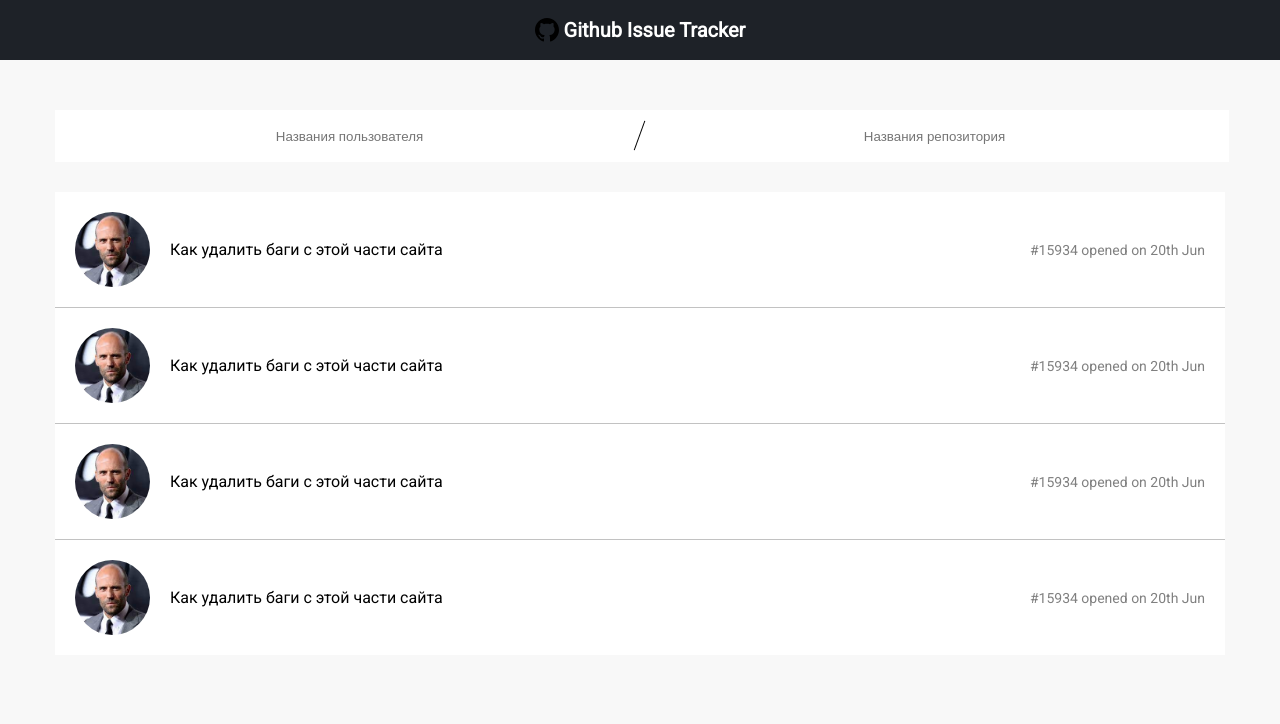
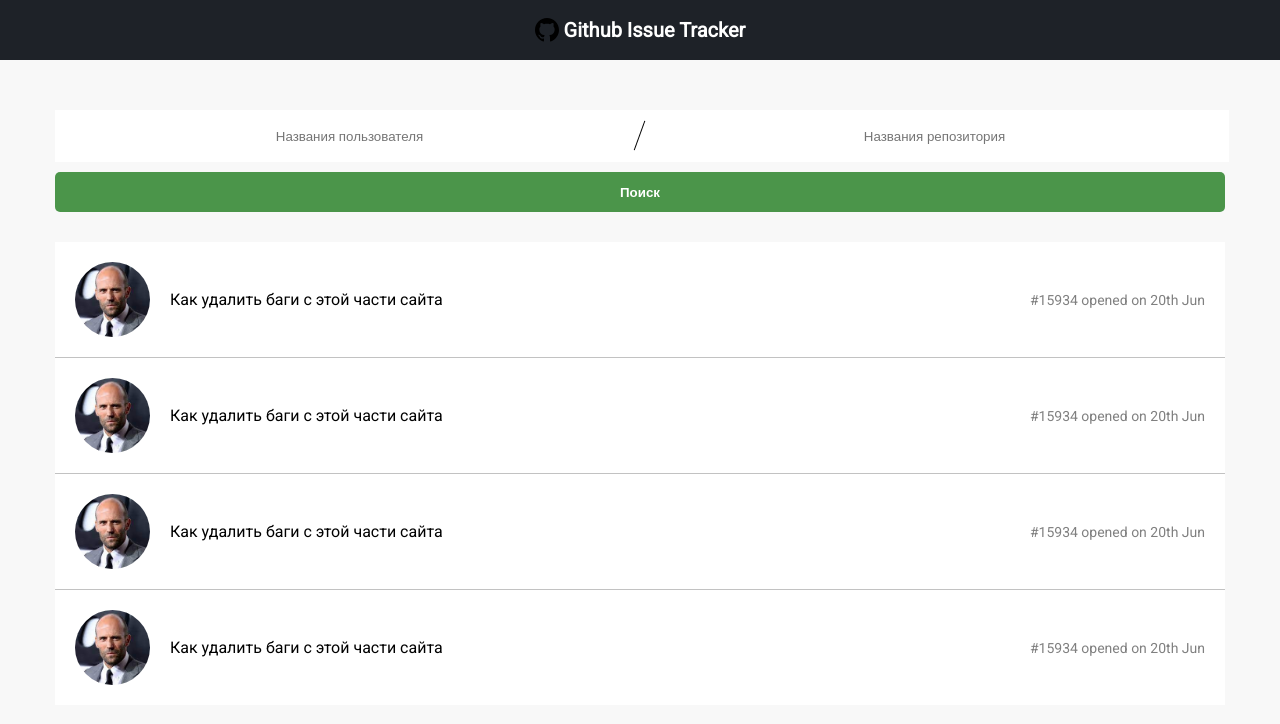
Before and after one commit to dcristafovici/GithbubFrontend, a React (Create React App) app: page / in a window 1280 px wide. Shown: the top 724 px of the page. Built offline with nearby package versions, Linux system fonts and the light colour scheme.

Commit message:
add redux in project, create synchronous request

```diff
--- a/package.json
+++ b/package.json
@@ -10,14 +10,20 @@
     "@types/node": "^12.20.13",
     "@types/react": "^17.0.5",
     "@types/react-dom": "^17.0.5",
+    "axios": "^0.21.1",
     "eslint-config-airbnb": "^18.2.1",
     "node-sass": "^6.0.0",
     "react": "^17.0.2",
     "react-dom": "^17.0.2",
+    "react-redux": "^7.2.4",
     "react-scripts": "4.0.3",
+    "redux": "^4.1.0",
+    "redux-thunk": "^2.3.0",
     "typescript": "^4.2.4",
     "web-vitals": "^1.1.2"
   },
+  "proxy": "http://localhost:8000/",
+  "secure": false,
   "scripts": {
     "start": "react-scripts start",
     "build": "react-scripts build",
--- a/src/components/Find/Find.sass
+++ b/src/components/Find/Find.sass
@@ -3,6 +3,7 @@
   &-form
     display: flex
     align-items: center
+    flex-wrap: wrap
     .form-group
       width: 50%
       position: relative
@@ -17,6 +18,9 @@
           position: absolute
           background: #000
           z-index: 5
+      &:last-child
+        margin-top: 10px
+        width: 100%
 input
   height: 50px
   width: 100%
@@ -25,3 +29,20 @@ input
   text-align: center
   color: #000
   outline: none
+
+button.button
+  width: 100%
+  padding: 0
+  justify-content: center
+  height: 40px
+  display: flex
+  align-items: center
+  border-radius: 0
+  cursor: pointer
+  border: none
+  outline: none
+  background: #4B954A
+  border-radius: 5px
+  span
+    color: #fff
+    font-weight: bold
--- a/src/components/Find/Find.tsx
+++ b/src/components/Find/Find.tsx
@@ -1,21 +1,45 @@
-import React from 'react'
+import React, { useState } from 'react'
+import {useDispatch} from 'react-redux'
+import { fetchIssues } from '../../redux/actions/issuesAction'
+import axios from 'axios'
 import './Find.sass'
+
+
 const Find:React.FC = () => {
+
+  const [form, setForm] = useState({
+    user: "",
+    repository: ""
+  })
+  const dispatch = useDispatch();
+
+  const onChangeHandler = (e:React.FormEvent<HTMLInputElement>) => {
+    setForm({...form, [e.currentTarget.name]: e.currentTarget.value})
+  }
+
+  const onSubmitForm = async(e:React.FormEvent<HTMLButtonElement>) => {
+    e.preventDefault()
+    await dispatch(fetchIssues(form.user, form.repository))
+  }
+
+
   return(
     <section className="find">
       <div className="container">
         <div className="find-form">
 
           <div className="form-group">
-            <input type="text" placeholder='Названия пользователя'/>
+            <input type="text" name='user' onChange={onChangeHandler} placeholder='Названия пользователя'/>
           </div>
 
           <div className="form-group">
-            <input type="text" placeholder='Названия репозитория'/>
+            <input type="text" name='repository' onChange={onChangeHandler} placeholder='Названия репозитория'/>
           </div>
 
-          <div className="form-button">
-
+          <div className="form-group">
+            <button className="button" onClick={onSubmitForm}>
+              <span>Поиск</span>
+            </button>
           </div>
         </div>
       </div>
--- a/src/components/Issues/Issues.tsx
+++ b/src/components/Issues/Issues.tsx
@@ -1,8 +1,11 @@
-import React from 'react'
+import React, { useEffect } from 'react'
 import IssuesItem from './IssuesItem'
 import "./Issues.sass"
 
 const Issues:React.FC = () => {
+
+
+
   return(
     <section className="issues">
       <div className="container">
--- a/src/index.tsx
+++ b/src/index.tsx
@@ -3,12 +3,26 @@ import ReactDOM from 'react-dom';
 import App from './App';
 import './index.sass'
 import reportWebVitals from './reportWebVitals';
+import { applyMiddleware, createStore, compose } from 'redux'
+import {Provider} from "react-redux";
+import thunk from 'redux-thunk'
+import {rootReducer} from './redux/reducers/rootReducer'
 
 
+export const composeEnhancers = (window && (window as any).__REDUX_DEVTOOLS_EXTENSION_COMPOSE__) || compose;
+
+const Store = createStore(rootReducer,
+  composeEnhancers(
+    applyMiddleware(thunk)
+  )
+)
+
 ReactDOM.render(
-  <React.StrictMode>
-    <App />
-  </React.StrictMode>,
+  <Provider store={Store}>
+    <React.StrictMode>
+      <App />
+    </React.StrictMode>
+  </Provider>,
   document.getElementById('root')
 );
 
--- /dev/null
+++ b/src/redux/action-types/issuesTypes.ts
@@ -0,0 +1,3 @@
+export const FETCH_ISSUES_START = "FETCH_ISSUES_START"
+export const FETCH_ISSUES_SUCCESS  = "FETCH_ISSUES_SUCCESS"
+export const FETCH_ISSUES_FAIL = "FETCH_ISSUES_FAIL"
--- /dev/null
+++ b/src/redux/actions/issuesAction.ts
@@ -0,0 +1,29 @@
+import axios from 'axios'
+import {
+  FETCH_ISSUES_START,
+  FETCH_ISSUES_SUCCESS,
+  FETCH_ISSUES_FAIL
+  } from '../action-types/issuesTypes'
+
+export const fetchIssues = (user:any, repository:any) => async(dispatch:any) => {
+  console.log(user, repository)
+  try{
+    dispatch({
+      type: FETCH_ISSUES_START,
+    })
+    const { data } = await axios.get('http://localhost:8000/api/issues', {params: {user, repository}})
+
+    dispatch({
+      type: FETCH_ISSUES_SUCCESS,
+      payload: data
+    })
+
+  } catch(error){
+    dispatch({
+      type: FETCH_ISSUES_FAIL,
+      payload: error.response && error.response.data.message
+        ? error.response.data.message
+        : error.message
+    })
+  }
+}
--- /dev/null
+++ b/src/redux/reducers/issuesReducer.tsx
@@ -0,0 +1,38 @@
+import {
+  FETCH_ISSUES_START,
+  FETCH_ISSUES_SUCCESS,
+  FETCH_ISSUES_FAIL } from '../action-types/issuesTypes'
+
+const initialState = {
+  issues : [],
+  loading: false,
+  errors: []
+}
+export const issuesReducer = (state = initialState, action:any) =>{
+  switch(action.type){
+
+    case FETCH_ISSUES_START:
+      return{
+        ...state,
+        loading: true,
+        errors: []
+      }
+
+    case FETCH_ISSUES_SUCCESS:
+      return{
+        ...state,
+        loading: false,
+        issues: action.payload
+      }
+
+    case FETCH_ISSUES_FAIL:
+      return{
+        ...state,
+        loading: false,
+        erors: action.payload
+      }
+
+    default:
+      return state
+  }
+}
--- /dev/null
+++ b/src/redux/reducers/rootReducer.tsx
@@ -0,0 +1,8 @@
+import { combineReducers } from 'redux'
+import { issuesReducer } from './issuesReducer'
+
+export const rootReducer = combineReducers({
+  issuesReducer
+})
+
+export type RootState = ReturnType<typeof rootReducer>
```
Also changed, not shown: 1 other file (tests, documents, lock files or other folders).
